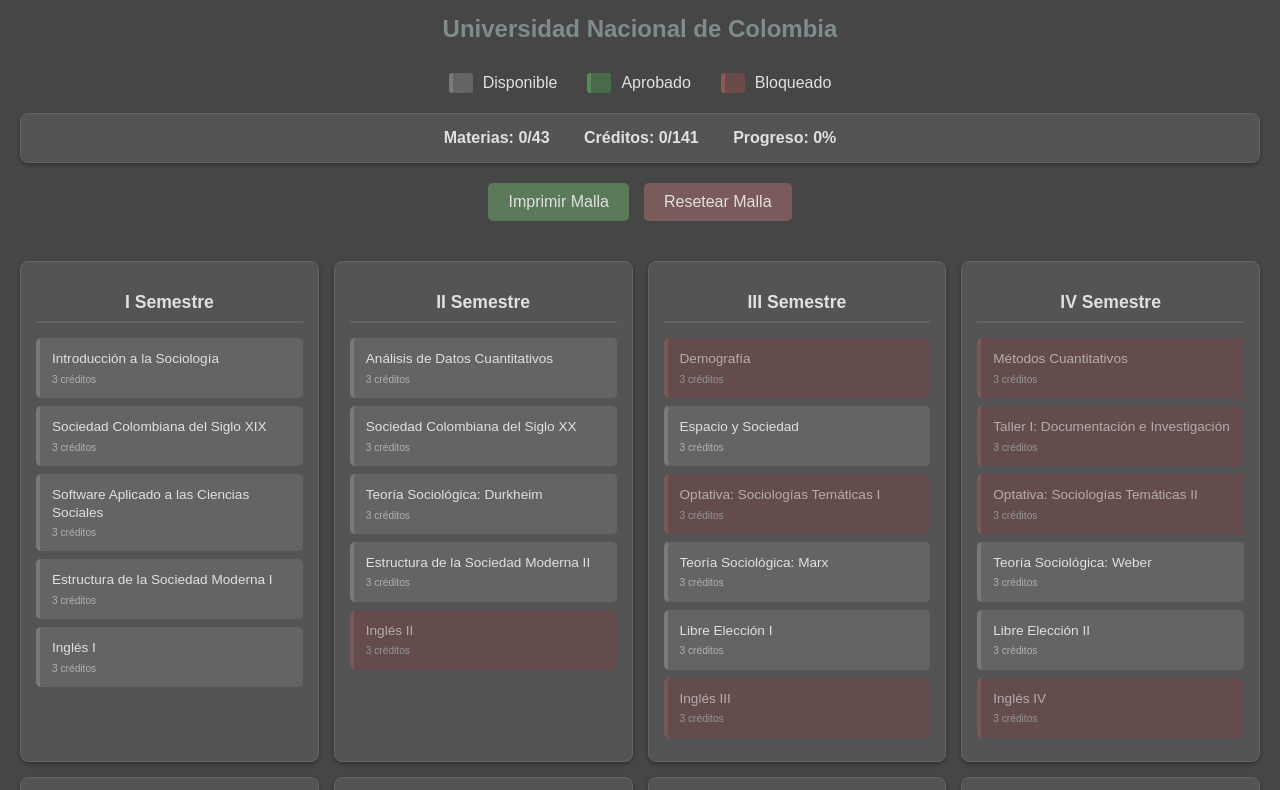
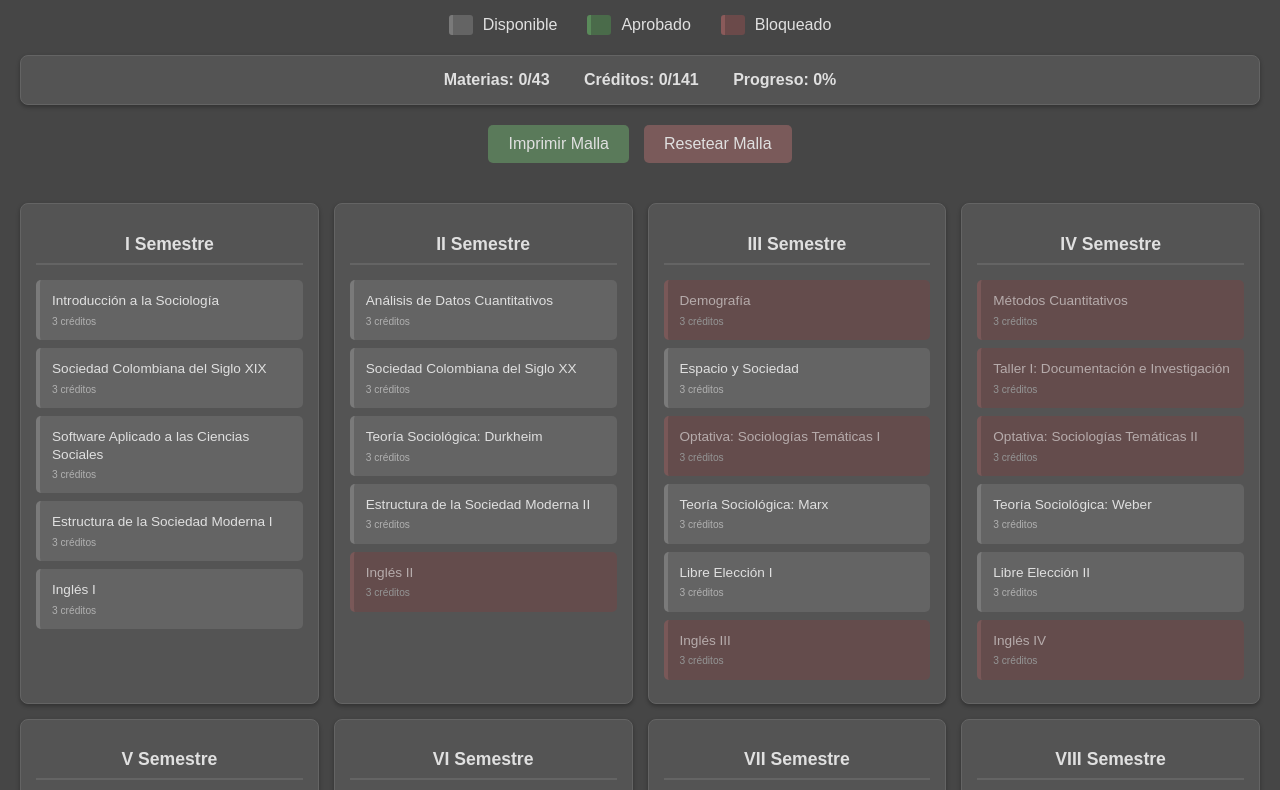
Before and after one commit to Joaquin-L-Cortes/malla_soc, a plain HTML site: page index.html in a window 1280 px wide. Shown: the part 93-883 px from the top of the page. Drawn offline with Linux system fonts and the light colour scheme; a web font is replaced by a local one.

Commit message:
Update index.html

```diff
--- a/index.html
+++ b/index.html
@@ -10,7 +10,6 @@
 <body>
     <div class="container">
         <h1>Malla Curricular Sociología UNAL - Joaquín L. Cortés</h1>
-        <h2 style="text-align: center; color: #7f8c8d; margin-bottom: 30px;">Universidad Nacional de Colombia</h2>
 
         <div class="leyenda">
             <div class="leyenda-item">
```
